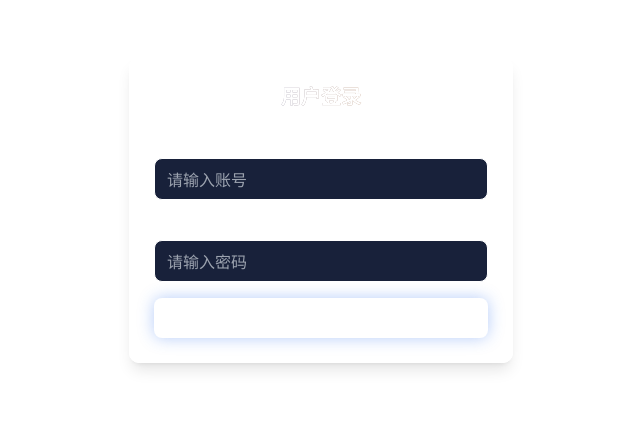
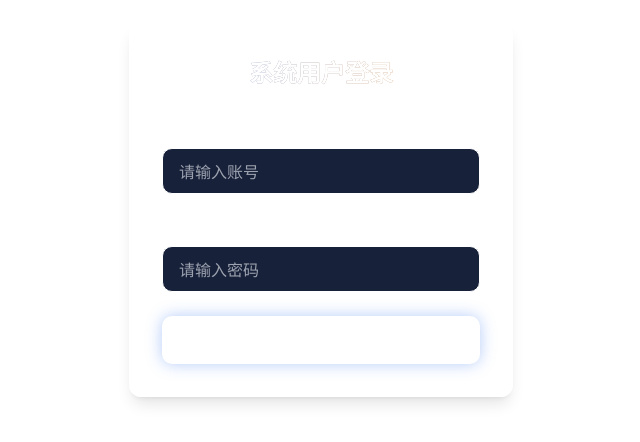
Before and after one commit to Uil-Nehz/test, a React (Vite) app: page /login in a window 1280 px wide. Shown: the part 190-632 px from the top of the page, without its empty margins (319-959 px from the left). Built offline with nearby package versions, Linux system fonts and the light colour scheme.

Commit message:
fix: 在检查一下代码是否还有问题

```diff
--- a/src/App.tsx
+++ b/src/App.tsx
@@ -19,12 +19,23 @@ class ErrorBoundary extends Component<{ fallback: ReactNode; children: ReactNode
 }
 
 const LoginPage = lazy(() => import('@/pages/login'));
-const NewsDetail = lazy(() => import('@/pages/NewsDetail'));
 
-// 懒加载失败兜底页面
+// 懒加载失败兜底页面，统一全站玻璃卡片视觉
 const lazyErrorFallback = (
-  <div className="flex items-center justify-center min-h-screen text-foreground">
-    页面加载失败，请刷新重试
+  <div className="flex items-center justify-center min-h-screen text-foreground animate-fade-up">
+    <div className="p-8 rounded-xl border glass-primary shadow-lg">
+      <h2 className="text-xl text-gradient mb-3">页面加载失败</h2>
+      <p className="text-muted-foreground">请刷新页面重试</p>
+    </div>
+  </div>
+);
+
+// 全局加载兜底页面，统一视觉风格
+const pageLoadingFallback = (
+  <div className="flex items-center justify-center min-h-screen text-foreground animate-fade-up">
+    <div className="p-8 rounded-xl border glass-primary shadow-lg animate-glow-pulse">
+      <p className="text-gradient text-lg">页面加载中...</p>
+    </div>
   </div>
 );
 
@@ -32,17 +43,12 @@ function App() {
   return (
     <Router>
       <Toaster />
-      <Suspense fallback={<div className="flex items-center justify-center min-h-screen text-foreground">加载中...</div>}>
+      <Suspense fallback={pageLoadingFallback}>
         <Routes>
           <Route path="/" element={<HomePage />} />
           <Route path="/login" element={
             <ErrorBoundary fallback={lazyErrorFallback}>
               <LoginPage />
-            </ErrorBoundary>
-          } />
-          <Route path="/news/:id" element={
-            <ErrorBoundary fallback={lazyErrorFallback}>
-              <NewsDetail />
             </ErrorBoundary>
           } />
         </Routes>
--- a/src/pages/login.tsx
+++ b/src/pages/login.tsx
@@ -10,68 +10,76 @@ export default function LoginPage() {
 
   const handleLogin = async (e: React.FormEvent) => {
     e.preventDefault();
-    try {
     const trimAccount = account.trim();
     const trimPwd = password.trim();
+
     // 表单非空校验
     if (!trimAccount) {
       toast({
-          title: "输入错误",
-          description: "请填写账号",
+        title: "输入校验失败",
+        description: "请填写登录账号",
       });
       return;
     }
     if (!trimPwd) {
       toast({
-          title: "输入错误",
-          description: "请填写密码",
+        title: "输入校验失败",
+        description: "请填写登录密码",
       });
       return;
     }
-      console.log("登录表单数据：", { account: trimAccount, password: trimPwd });
+
+    try {
+      console.log("登录表单提交数据：", { account: trimAccount, password: trimPwd });
+      // 持久化登录状态，刷新页面不丢失登录标识
+      localStorage.setItem("isLogin", "true");
+      localStorage.setItem("loginAccount", trimAccount);
+
       toast({
         title: "登录成功",
-        description: "欢迎进入系统",
+        description: "欢迎回到系统，即将跳转首页",
       });
       navigate("/");
     } catch (err) {
       console.error("登录执行异常：", err);
+      // 细分异常提示，精准定位故障
+      const errorMsg = err instanceof Error ? err.message : "未知操作异常";
       toast({
         title: "登录失败",
-        description: "操作出现异常，请稍后重试",
+        description: `操作异常：${errorMsg}，请检查网络后重试`,
       });
     }
   };
 
   return (
-    <div className="min-h-screen flex items-center justify-center">
-      <div className="w-full max-w-sm p-6 rounded-lg border border-border bg-card shadow-lg card-glass">
-        <h1 className="text-xl font-bold text-center mb-6 text-gradient">用户登录</h1>
-        <form onSubmit={handleLogin} className="space-y-4">
-          <div className="flex flex-col gap-1">
+    <div className="min-h-screen flex items-center justify-center p-4">
+      <div className="w-full max-w-sm p-8 rounded-xl border border-border bg-card shadow-lg card-glass animate-fade-up">
+        <h1 className="text-2xl font-bold text-center mb-8 text-gradient">系统用户登录</h1>
+        <form onSubmit={handleLogin} className="space-y-6">
+          <div className="flex flex-col gap-2">
             <label className="text-sm text-muted-foreground">账号</label>
             <input
               value={account}
               onChange={(ev) => setAccount(ev.target.value)}
-              className="border border-border px-3 py-2 rounded-md outline-none focus:ring-1 focus:ring-ring bg-input text-foreground"
+              className="border border-border px-4 py-2.5 rounded-lg outline-none focus:ring-1 focus:ring-ring bg-input text-foreground transition-all"
               placeholder="请输入账号"
             />
           </div>
-          <div className="flex flex-col gap-1">
+          <div className="flex flex-col gap-2">
             <label className="text-sm text-muted-foreground">密码</label>
             <input
               type="password"
               value={password}
               onChange={(ev) => setPassword(ev.target.value)}
-              className="border border-border px-3 py-2 rounded-md outline-none focus:ring-1 focus:ring-ring bg-input text-foreground"
+              className="border border-border px-4 py-2.5 rounded-lg outline-none focus:ring-1 focus:ring-ring bg-input text-foreground transition-all"
               placeholder="请输入密码"
             />
           </div>
           <button
             type="submit"
-            className="w-full bg-primary text-white py-2 rounded-md hover:opacity-90 transition-colors btn-glow"
+            className="w-full bg-primary text-white py-3 rounded-lg hover:opacity-90 transition-all btn-glow hover:-translate-y-0.5"
           >
-            登录
+            立即登录
           </button>
         </form>
       </div>
```
Lines whose indentation alone changed are shown as unchanged.
